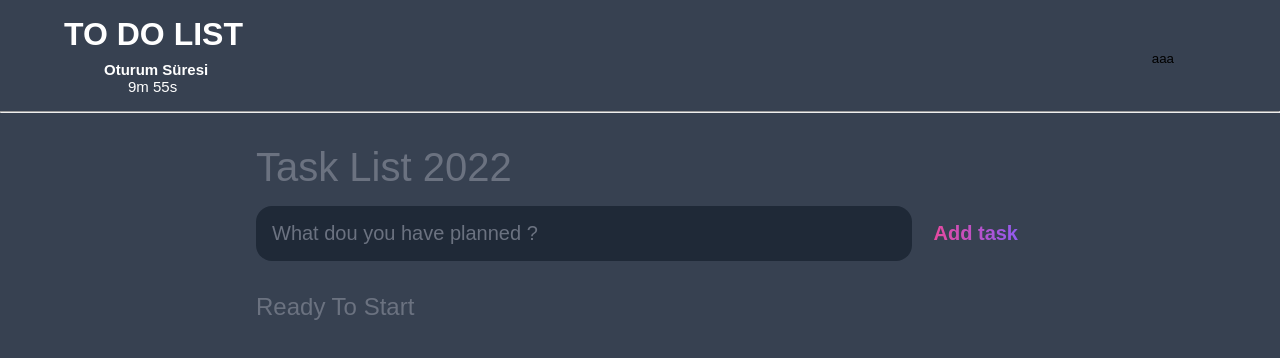
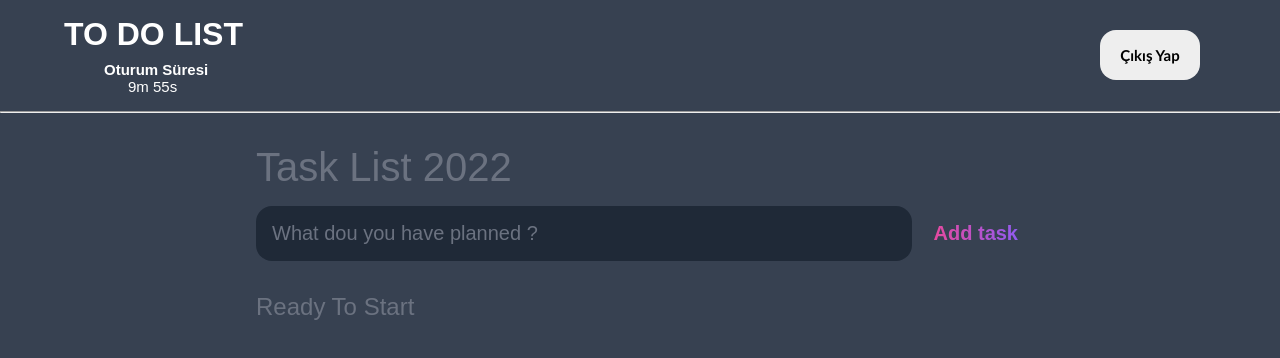
Before and after one commit to ekremcaglayan/To-Do-List, a plain HTML site: page index.html in a window 1280 px wide. Drawn offline with Linux system fonts and the light colour scheme.

Commit message:
Add Log Out Button

```diff
--- a/index.html
+++ b/index.html
@@ -44,7 +44,7 @@
             }
             }, 1000);
         </script>
-        <button id="button2">aaa</button>
+        <button id="button2">Çıkış Yap</button>
 
     </header>
     <hr>
--- a/main.css
+++ b/main.css
@@ -24,8 +24,16 @@ body {
 
 #button2 {
     position: absolute;
-    right: 100px;
-    top: 50px;
+    right: 80px;
+    top: 30px;
+    background-color: var(--light);
+    padding: 1rem;
+    border-radius: 1rem;
+    margin-bottom: 1rem;
+    width: 100px;
+    font-size: 15px;
+    font-family: 'Trebuchet MS', 'Lucida Sans Unicode', 'Lucida Grande', 'Lucida Sans', Arial, sans-serif;
+    font-weight: bolder;
 }
 
 p {
```
